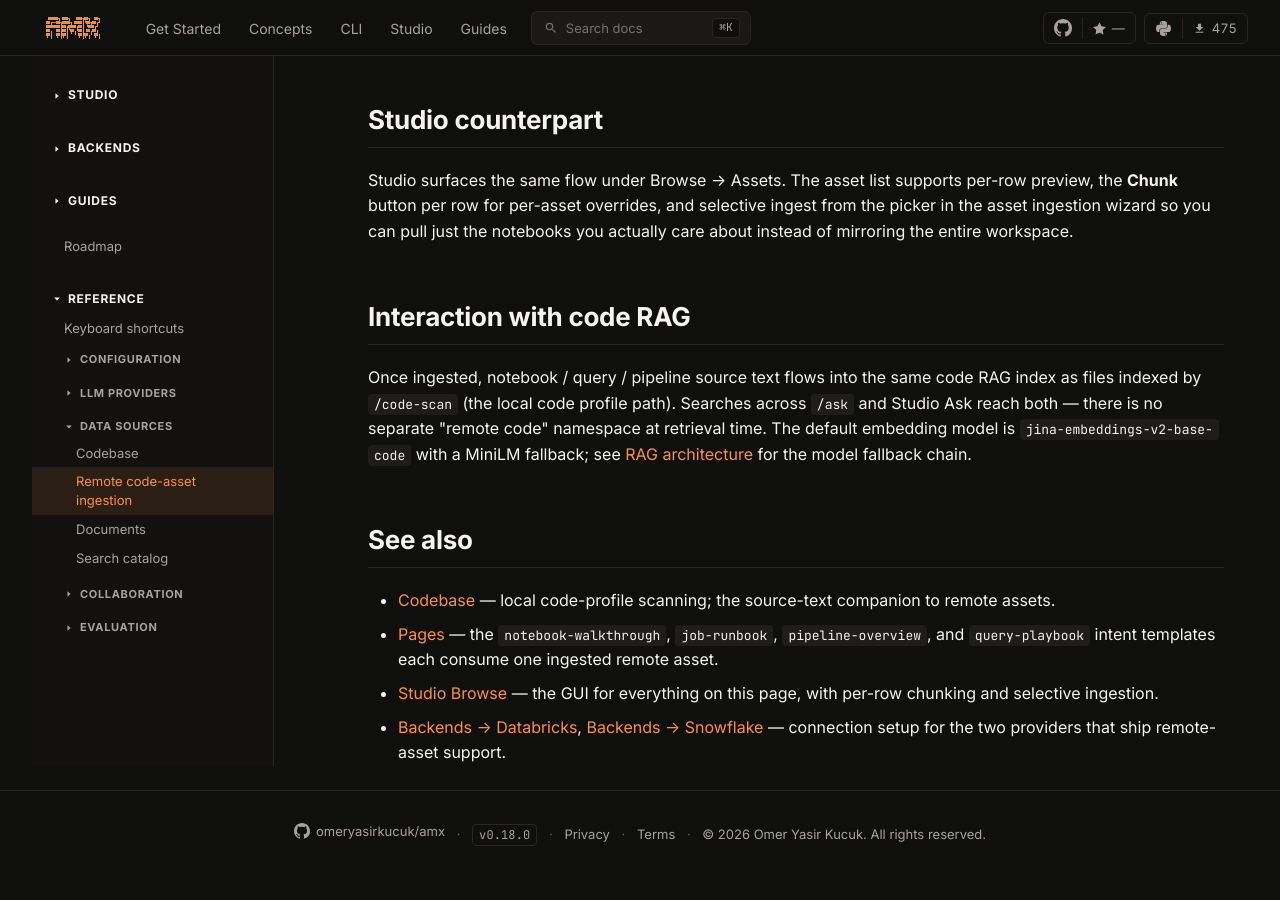
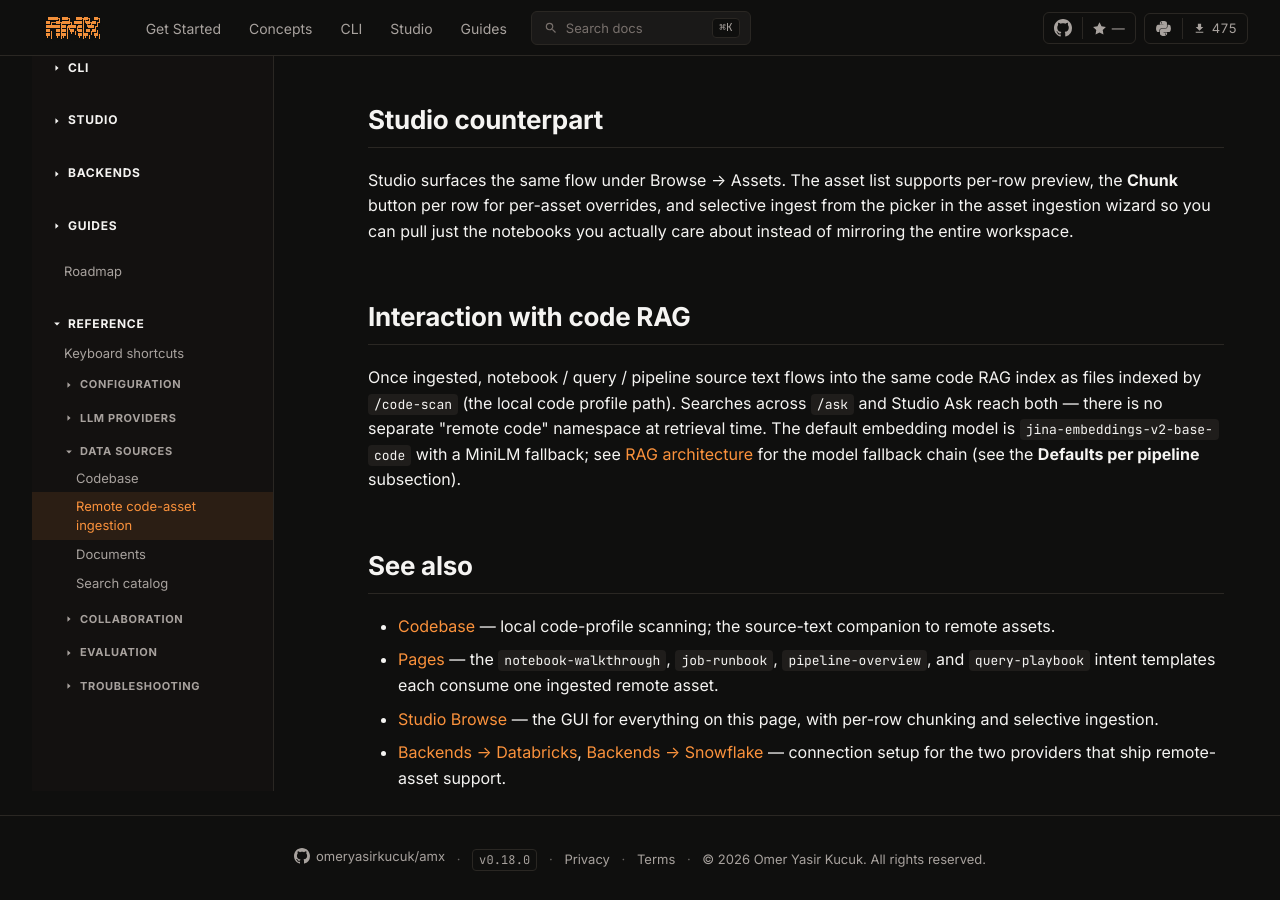
Before and after one commit to omeryasirkucuk/amx-docs, an MkDocs documentation site: the page built from docs/data-sources/remote-code.md, in a window 1280 px wide and 900 px high, scrolled down 3684 px. Built offline with MkDocs 1.6.1 and Material for MkDocs 9.7.7, drawn with Linux system fonts in a browser that asks for light colours; comment, search, counter and statistics services are not loaded; before the commit the page ends 4559 px from its top, so only the background shows below that.

Commit message:
docs(data-sources): fix dead anchor in remote-code RAG cross-ref
The link from remote-code.md to rag-architecture.md pointed at a
non-existent #code-rag anchor; mkdocs --strict surfaced the dead
target. Drop the anchor and tell the reader to look at the
Defaults per pipeline subsection on the same page.

```diff
--- a/docs/data-sources/remote-code.md
+++ b/docs/data-sources/remote-code.md
@@ -156,8 +156,8 @@
 both — there is no separate "remote code" namespace at retrieval
 time. The default embedding model is
 `jina-embeddings-v2-base-code` with a MiniLM fallback; see
-[RAG architecture](../concepts/rag-architecture.md#code-rag) for
-the model fallback chain.
+[RAG architecture](../concepts/rag-architecture.md) for the model
+fallback chain (see the **Defaults per pipeline** subsection).
 
 ## See also
 
```
